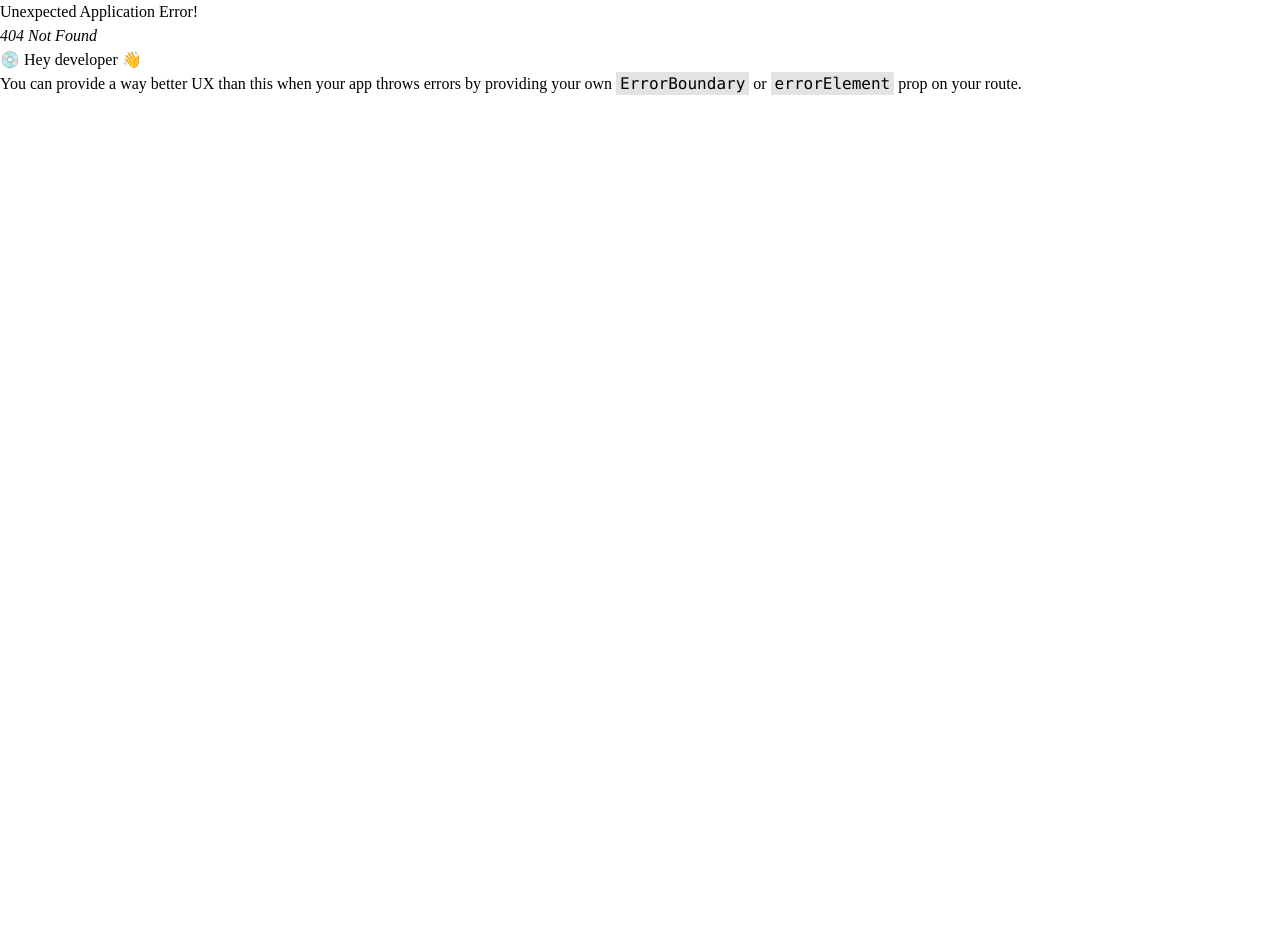
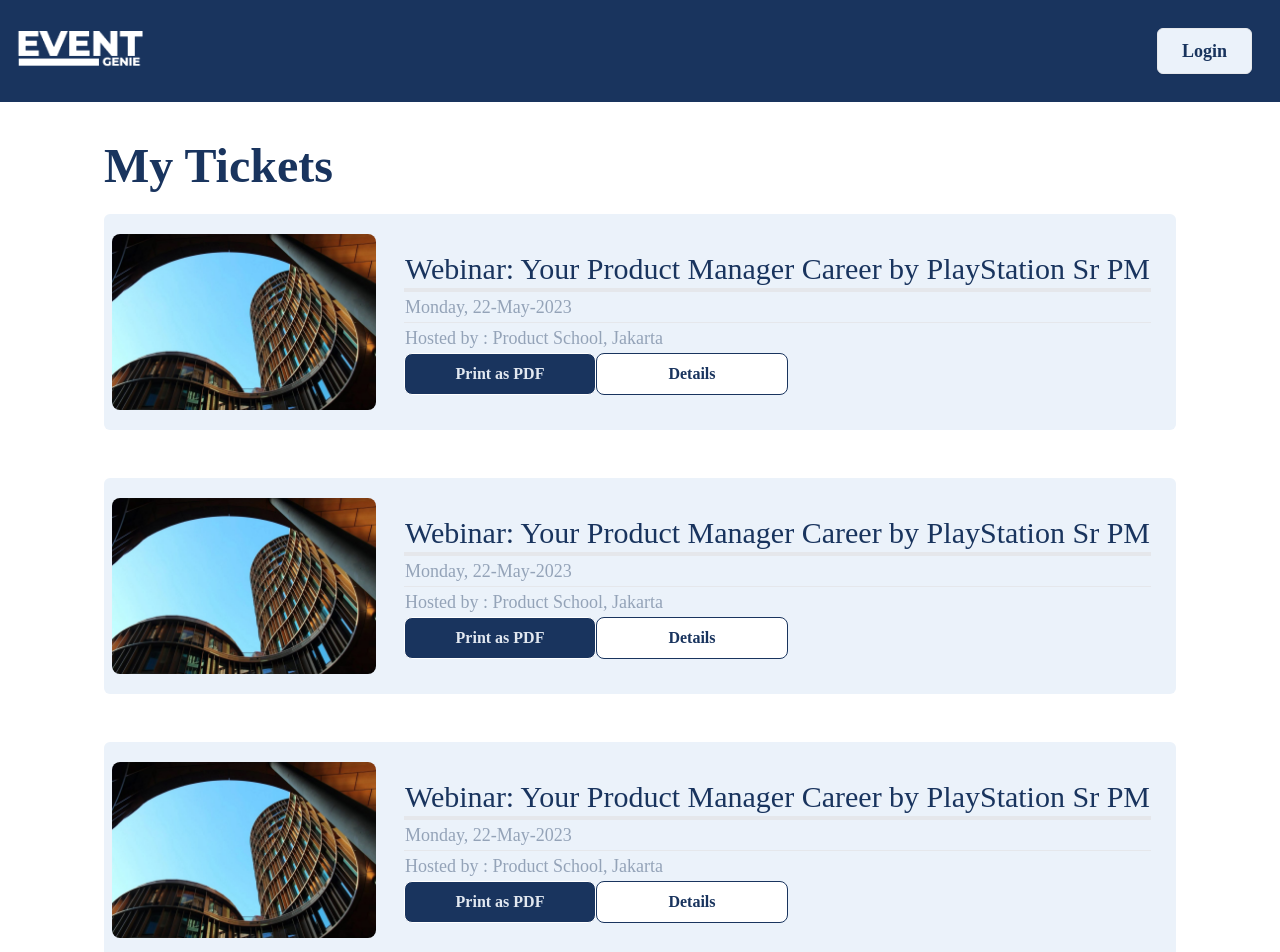
Before and after one commit to ALTA-GROUP-4/Event-Genie-FE, a React (Vite) app: page /my-ticket in a window 1280 px wide. Before the commit this address had no page. Shown: the top 952 px of the page. Before the commit the page ends 800 px from the top, so only its background shows below. Built offline with nearby package versions, Linux system fonts and the light colour scheme.

Commit message:
styling my ticket

```diff
--- a/src/components/Button.tsx
+++ b/src/components/Button.tsx
@@ -102,3 +102,16 @@
     </button>
   );
 };
+export const SecButton: FC<PrimButton> = (props) => {
+  const { label } = props;
+
+  return (
+    <button
+      className="bg-white text-[#19345E] font-semibold py-2 px-8 w-full
+    rounded-lg border border-[#19345E] hover:bg-gray-300 active:bg-gray-200 disabled:bg-gray-400"
+      {...props}
+    >
+      {label}
+    </button>
+  );
+};
--- a/src/components/Card.tsx
+++ b/src/components/Card.tsx
@@ -1,6 +1,12 @@
 import { FC, ReactNode } from "react";
 import { Link } from "react-router-dom";
-import { ButtonDelete, ButtonEdit, ButtonOpen } from "./Button";
+import {
+  ButtonDelete,
+  ButtonEdit,
+  ButtonOpen,
+  PrimButton,
+  SecButton,
+} from "./Button";
 
 interface PropsHandling {
   event_name: string;
@@ -16,6 +22,13 @@
   host_by: string;
   place: string;
   MyLink: string;
+}
+interface PropsMyTickets {
+  event_image: string;
+  event_name: string;
+  event_date: string;
+  host_by: string;
+  place: string;
 }
 
 export const CardLanding: FC<PropsHandling> = (props) => {
@@ -92,3 +105,46 @@
     //   {/* card end*/}
   );
 };
+
+export const CardMyTicket: FC<PropsMyTickets> = (props) => {
+  const { event_name, event_image, event_date, host_by, place } = props;
+  return (
+    //   {/* card start*/}
+    <div className="hover:drop-shadow-lg hover:scale-105 duration-300  bg-@EBF2FA rounded-md dark:bg-gray-800 dark:border-gray-700 dark:shadow-slate-700">
+      <div className="flex flex-col md:flex-row px-2 py-5 md:pt-5 items-center ">
+        <img
+          className="w-auto h-40 md:h-44 rounded-lg"
+          src={event_image}
+          alt="Image Description"
+        />
+        <div className="h-full ml-2 sm:ml-5 md:ml-7 flex flex-col">
+          <table>
+            <tbody className="divide-y divide-gray-200 dark:divide-gray-700">
+              {" "}
+              <tr className="border-b-4">
+                <td className=" text-@19345E text-md md:text-xl  xl:text-3xl dark:text-gray-200">
+                  {event_name}
+                </td>
+              </tr>{" "}
+              <tr className="border-b-4">
+                <td className="whitespace-nowrap text-md md:text-lg text-slate-400 dark:text-gray-200">
+                  {event_date}
+                </td>
+              </tr>
+              <tr className="border-b-4">
+                <td className="whitespace-nowrap text-md md:text-lg text-slate-400 dark:text-gray-200">
+                  Hosted by : {host_by}, {place}
+                </td>
+              </tr>
+            </tbody>
+            <div className="flex flex-row md:w-96">
+              <PrimButton label="Print as PDF" id="print-to-pdf" />
+              <SecButton label="Details" id="detail-ticket" />
+            </div>
+          </table>
+        </div>
+      </div>
+    </div>
+    //   {/* card end*/}
+  );
+};
--- /dev/null
+++ b/src/pages/MyTicket.tsx
@@ -0,0 +1,56 @@
+import { FC } from "react";
+import { Layout } from "../components/Layout";
+import { CardMyTicket } from "../components/Card";
+
+const MyTicket: FC = () => {
+  return (
+    <Layout>
+      <div className="px-6 py-6 md-to-lg:pb-10 md:pb-16 md:pt-8 md:px-10 lg:pb-20 lg:pt-10 lg:px-20 gap-1 ">
+        <div className="flex justify-between">
+          <div>
+            <h1 className="text-[#19345E] px-6 font-bold text-2xl  md:texl-3xl lg:text-5xl  capitalize ">
+              My Tickets
+            </h1>
+          </div>
+        </div>
+        <div className="py-6 px-6 grid grid-cols-1  gap-4 ">
+          <CardMyTicket
+            event_image="./bg.jpg"
+            event_name="Webinar: Your Product Manager Career by PlayStation Sr PM"
+            event_date="Monday, 22-May-2023"
+            host_by="Product School"
+            place="Jakarta"
+          />
+        </div>
+        <div className="py-6 px-6 grid grid-cols-1  gap-4 ">
+          <CardMyTicket
+            event_image="./bg.jpg"
+            event_name="Webinar: Your Product Manager Career by PlayStation Sr PM"
+            event_date="Monday, 22-May-2023"
+            host_by="Product School"
+            place="Jakarta"
+          />
+        </div>
+        <div className="py-6 px-6 grid grid-cols-1  gap-4 ">
+          <CardMyTicket
+            event_image="./bg.jpg"
+            event_name="Webinar: Your Product Manager Career by PlayStation Sr PM"
+            event_date="Monday, 22-May-2023"
+            host_by="Product School"
+            place="Jakarta"
+          />
+        </div>
+        <div className="py-6 px-6 grid grid-cols-1  gap-4 ">
+          <CardMyTicket
+            event_image="./bg.jpg"
+            event_name="Webinar: Your Product Manager Career by PlayStation Sr PM"
+            event_date="Monday, 22-May-2023"
+            host_by="Product School"
+            place="Jakarta"
+          />
+        </div>
+      </div>
+    </Layout>
+  );
+};
+export default MyTicket;
--- a/src/pages/ProfileUser.tsx
+++ b/src/pages/ProfileUser.tsx
@@ -1,5 +1,6 @@
 import { FC } from "react";
 import { Layout } from "../components/Layout";
+import { Contain } from "../components/Container";
 const ProfileUser: FC = () => {
   return (
     <Layout>
--- a/src/routes/index.tsx
+++ b/src/routes/index.tsx
@@ -13,6 +13,7 @@
 import UpdateProfile from "../pages/UpdateProfile";
 import Payment from "../pages/Payment";
 import AddEvent from "../pages/AddEvent";
+import MyTicket from "../pages/MyTicket";
 
 const Routes = () => {
   const router = createBrowserRouter([
@@ -52,6 +53,10 @@
       path: "/payment",
       element: <Payment />,
     },
+    {
+      path: "/my-ticket",
+      element: <MyTicket />,
+    },
   ]);
   return <RouterProvider router={router} />;
 };
```
